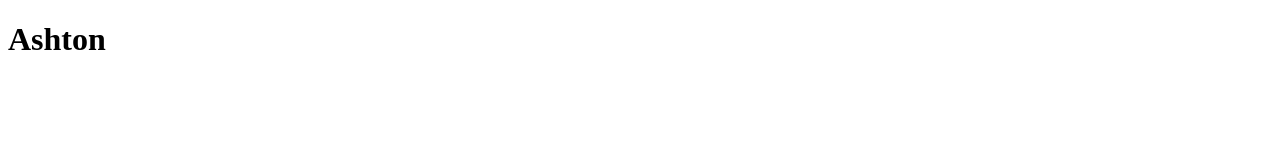
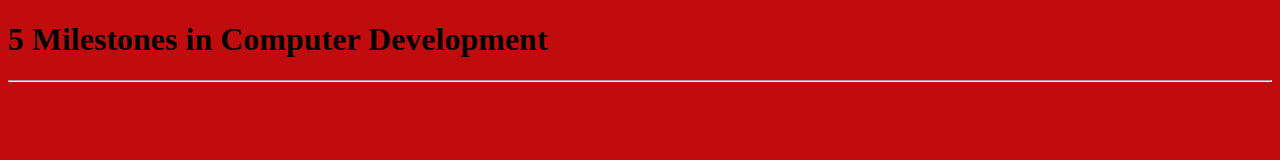
Before and after one commit to ashtonkirkpatrick/html-exam, a plain HTML site: page index.html in a window 1280 px wide. Drawn offline with Linux system fonts and the light colour scheme.

Commit message:
Update index.html

```diff
--- a/index.html
+++ b/index.html
@@ -1,11 +1,15 @@
 <!DOCTYPE html>
 <html lang="en">
+
 <head>
     <meta charset="UTF-8">
     <meta name="viewport" content="width=device-width, initial-scale=1.0">
-    <title>Document</title>
+    <title>Computer Development</title>
 </head>
-<body>
-    <h1>Ashton</h1>
+
+<body style="background-color:rgb(192, 12, 12);">
+    <h1>5 Milestones in Computer Development</h1>
+    <hr>
 </body>
+
 </html>
```
